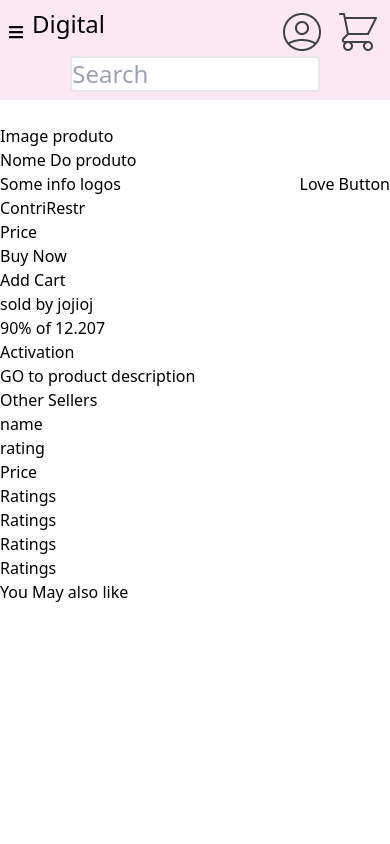
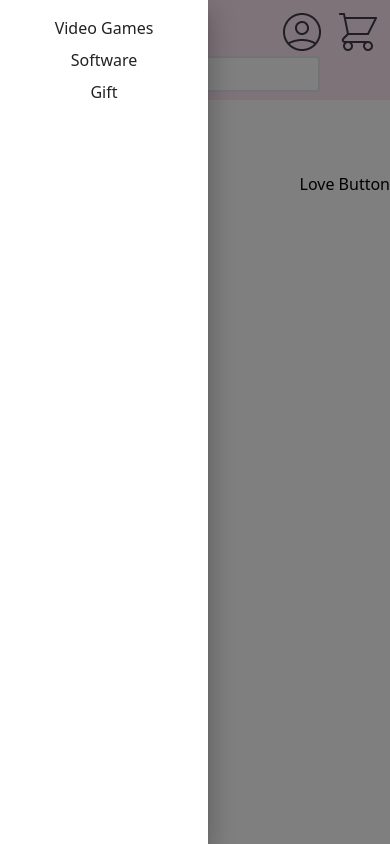
Before and after one commit to Ondando/Digital, a Next.js app: page /produtos in a window 390 px wide. Built offline with nearby package versions, Linux system fonts and the light colour scheme.

Commit message:
Drawer for Mobile
Signed-off-by: Aurimar <aurimardev@gmail.com>

```diff
--- /dev/null
+++ b/components/Drawer/DrawerContent.tsx
@@ -0,0 +1,19 @@
+import React from 'react';
+
+export default function DrawerContent() {
+  return (
+    <div className="flex flex-col gap-2 mt-4 w-52 ">
+      <button type="button">
+        <p>Video Games</p>
+      </button>
+
+      <button type="button">
+        <p>Software</p>
+      </button>
+
+      <button type="button">
+        <p>Gift</p>
+      </button>
+    </div>
+  );
+}
--- /dev/null
+++ b/components/Drawer/index.tsx
@@ -0,0 +1,15 @@
+import React from 'react';
+import ThDrawer from '@mui/material/Drawer';
+import DrawerContent from './DrawerContent';
+
+interface IDrawer {
+  isOpen: boolean
+  setIsOpen: any
+}
+export default function Drawer({ isOpen, setIsOpen }:IDrawer) {
+  return (
+    <ThDrawer open={isOpen} anchor="left" variant="temporary" onClose={() => setIsOpen(false)}>
+      <DrawerContent />
+    </ThDrawer>
+  );
+}
--- a/components/Header/index.tsx
+++ b/components/Header/index.tsx
@@ -1,18 +1,21 @@
 import Image from 'next/image';
-import React from 'react';
+import React, { useState } from 'react';
 import { FaBars } from 'react-icons/fa';
 import avataricon from '../../assets/avataricon.png';
 import carticon from '../../assets/carticon.png';
+import Drawer from '../Drawer';
 
 export default function Header() {
+  const [DrawerOpen, setDrawerOpen] = useState(true);
   return (
     <div className="md:container md:mx-auto ">
       <div className="bg-pink-100 p-2 ">
         <div className="flex flex-row justify-between">
           <div className="flex flex-row gap-2">
-            <button type="button" onClick={() => console.log('Open Drawer')}>
+            <button className="md:invisible" type="button" onClick={() => setDrawerOpen(true)}>
               <FaBars />
             </button>
+            <Drawer isOpen={DrawerOpen} setIsOpen={setDrawerOpen} />
             <p className="text-2xl md:text-4xl">Digital</p>
           </div>
           <div className="text-center invisible md:visible md:w-full">
--- a/package.json
+++ b/package.json
@@ -9,6 +9,9 @@
     "lint": "next lint"
   },
   "dependencies": {
+    "@emotion/react": "^11.10.4",
+    "@emotion/styled": "^11.10.4",
+    "@mui/material": "^5.10.5",
     "eslint-config-airbnb-typescript": "^17.0.0",
     "next": "12.2.5",
     "react": "18.2.0",
```
Also changed, not shown: assets/Software/Windows/windows10home.png (added), 1 other file (tests, documents, lock files or other folders).
